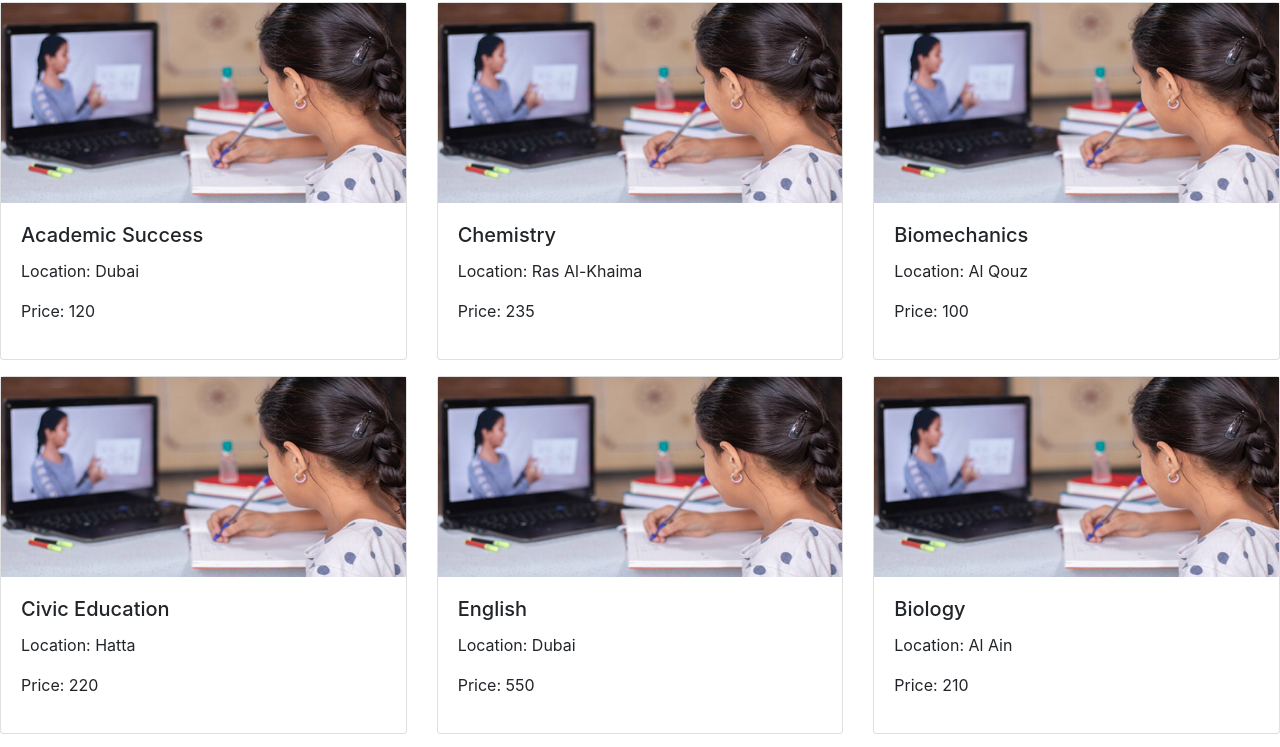
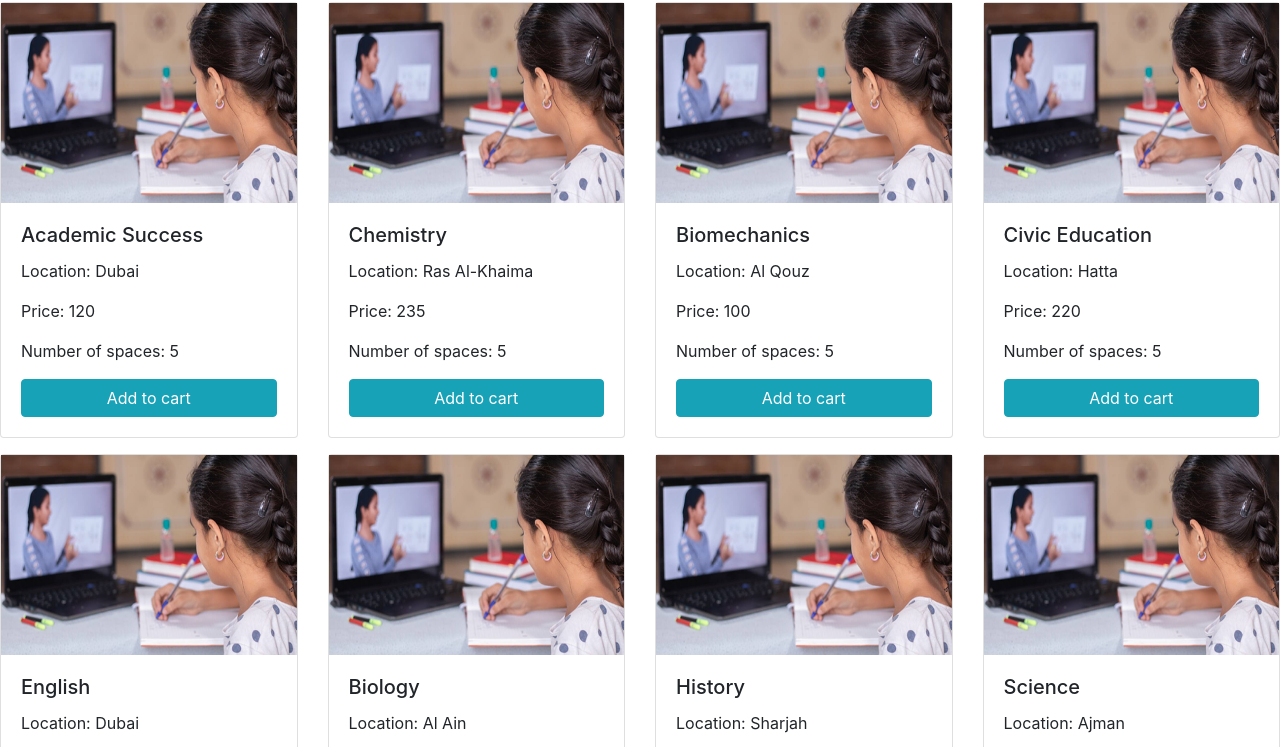
Before and after one commit to lazoo97/coursework-1, a plain HTML site: page index.html in a window 1280 px wide. Shown: the part 54-801 px from the top of the page. Drawn offline with nearby package versions, Linux system fonts and the light colour scheme.

Commit message:
add addtocart and cartcount function to display items left in cart

```diff
--- a/index.html
+++ b/index.html
@@ -13,13 +13,20 @@
             <h1 class="text-center">{{ sitename }}</h1>
             <div>
                 <div class="row">
-                    <div class="col-4 mb-3" v-for="lesson in lessons">
+                    <div class="col-3 mb-3" v-for="lesson in lessons">
                         <div class="card" >
                             <img v-bind:src="lesson.image" style="height: 200px;">
                             <div class="card-body">
                                 <h5 class="card-title" v-text="lesson.subject"></h5>
                                 <p>Location: {{lesson.location}}</p>
                                 <p>Price: {{lesson.price}}</p>
+                                <p>Number of spaces: {{lesson.availableInventory - cartCount(lesson.id)}}</p>
+                                <button v-on:click="addToCart(lesson)" v-if="canAddToCart(lesson)" class="btn btn-block btn-info">
+                                    Add to cart
+                                </button>
+                                <button class="btn btn-secondary btn-block disabled" v-else>
+                                    Out of stock
+                                </button>
                             </div>
                         </div>
                     </div>
@@ -32,13 +39,30 @@
                     el: "#store",
                     data: {
                         sitename: "Lesson Store",
-                        lessons: lessons
+                        lessons: lessons,
+                        cart: []
                     },
                     methods: {
-
+                        addToCart: function (lesson) {
+                            this.cart.push(lesson.id);
+                        },
+                        cartCount(id) {
+                            let count = 0;
+                            for (let i = 0; i < this.cart.length; i++) {
+                                if (this.cart[i] === id) {
+                                    count++;
+                                }
+                            }
+                            return count;
+                        },
+                        canAddToCart: function (lesson) {
+                            return lesson.availableInventory > this.cartCount(lesson.id);
+                        },
                     },
                     computed: {
-
+                        cartItemCount: function () {
+                            return this.cart.length;
+                        },
                     }
                 })
         </script>
```
